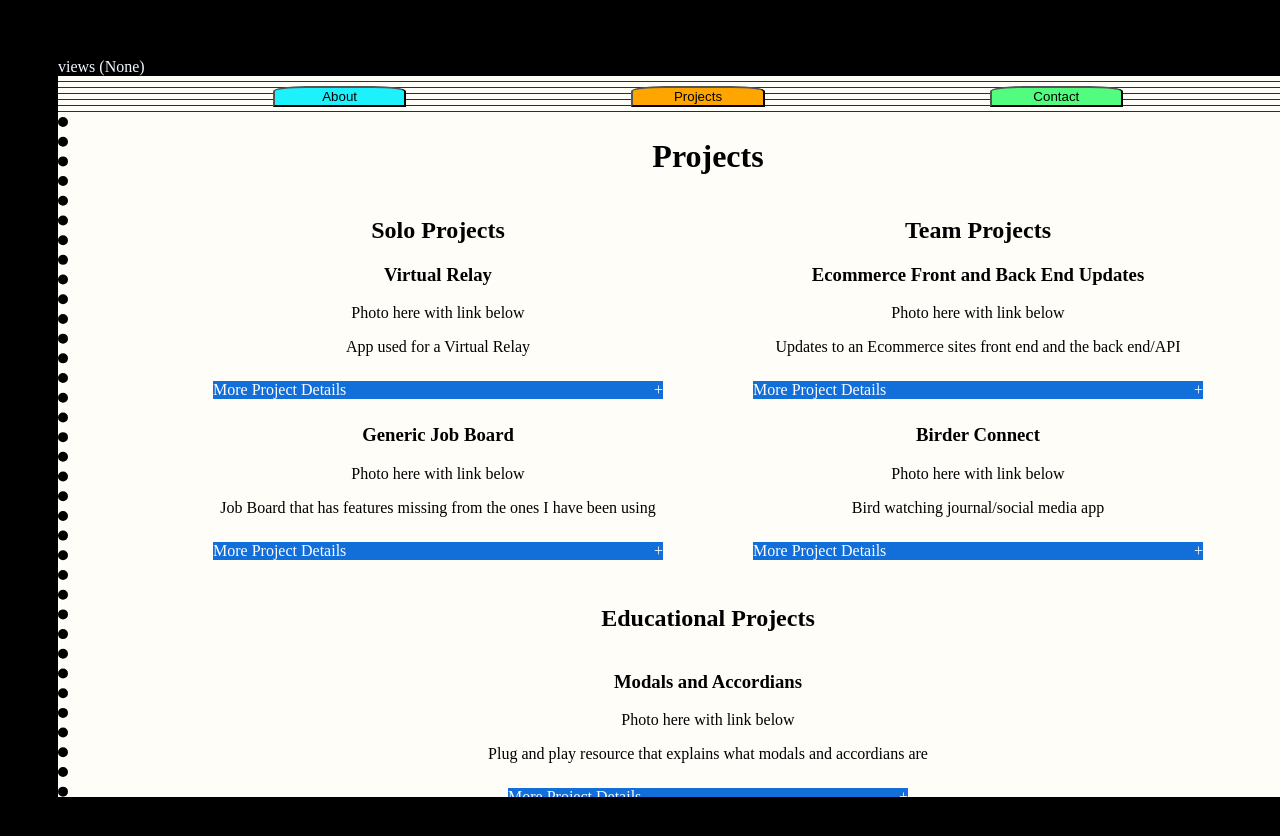
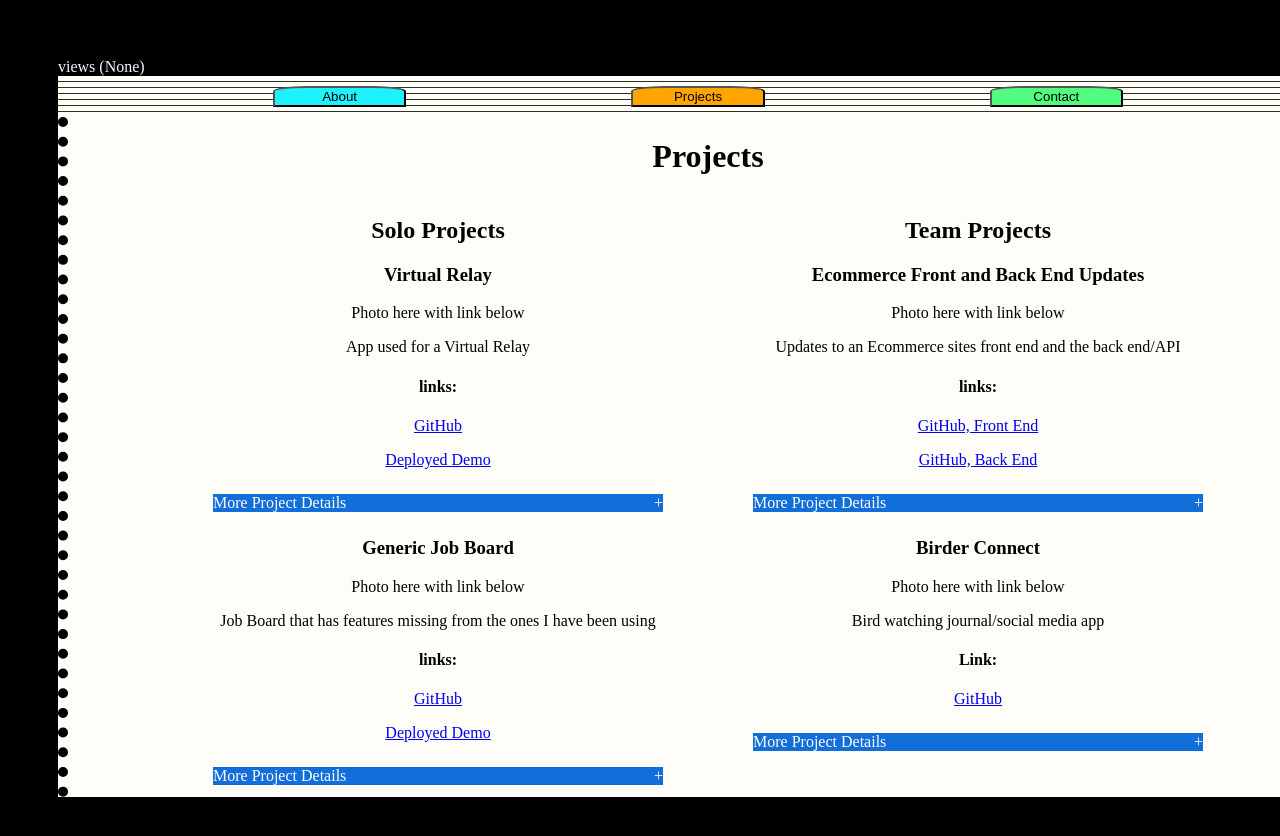
Before and after one commit to rocknswimmer/MySite, a React app: page /projects in a window 1280 px wide. Shown: the top 836 px of the page. Built offline with nearby package versions, Linux system fonts and the light colour scheme; no server answers.

Commit message:
links mapped and working

```diff
--- a/src/ProjectCard.jsx
+++ b/src/ProjectCard.jsx
@@ -9,6 +9,14 @@ function ProjectCard({project}) {
       <h3>{project.title}</h3>
       <div>Photo here with link below</div>
       <p>{project.description}</p>
+      <h4>{project.link.length > 1 ? "links:" : "Link:"}</h4>
+      <div>
+        {project.link.map((tuple) => {
+
+
+          return (<p>{<a href={tuple[1]}>{tuple[0]}</a>}</p>)
+        })}
+      </div>
       <Accordion title={"More Project Details"} content={<p className="newlines" >{project.details}</p>} />
 
 
```
